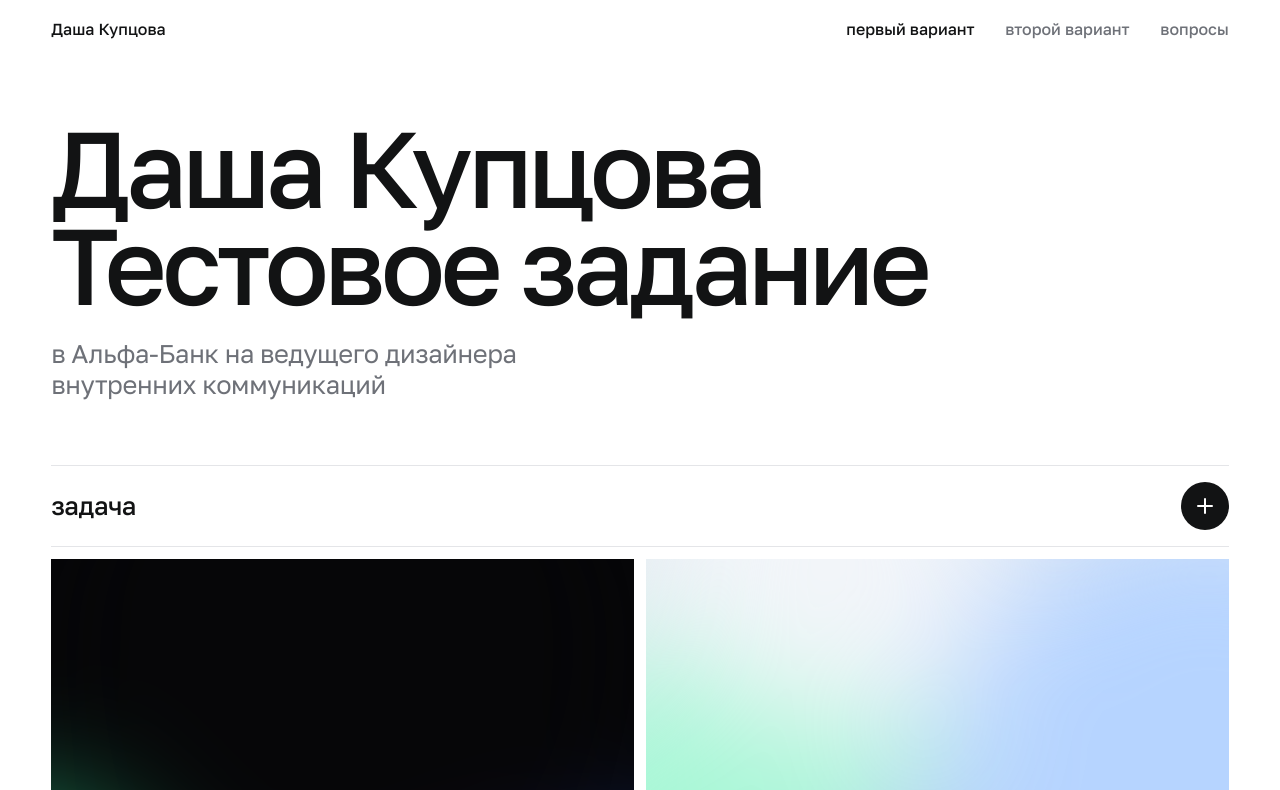
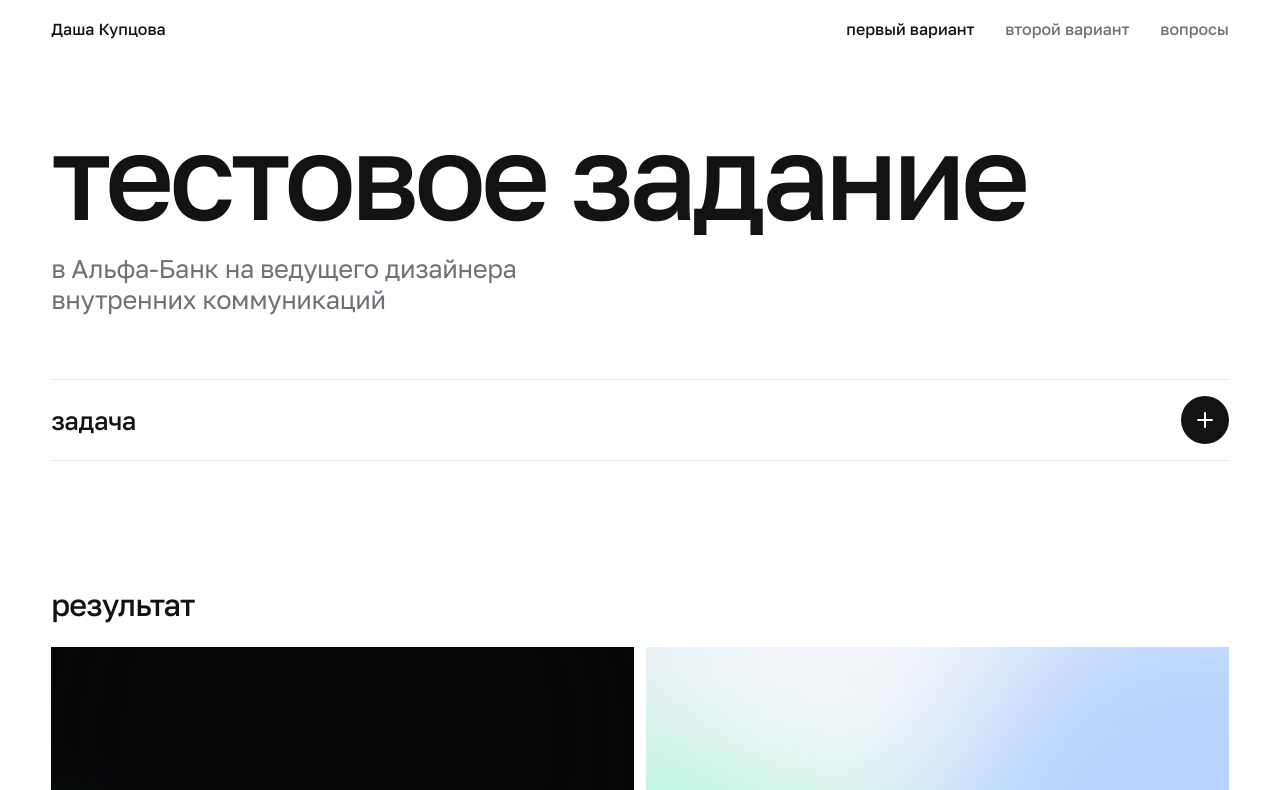
Before and after one commit to kupdasha/alfa, a plain HTML site: page index.html in a window 1280 px wide. Shown: the top 790 px of the page. Drawn offline with Linux system fonts and the light colour scheme.

Commit message:
Заголовок без имени, все строчными; «результат» над карточками; новый текст первого варианта, про стекло — к светлой версии; рус/eng подгружается заранее; черные строки «процесс»

```diff
--- a/al.css
+++ b/al.css
@@ -72,13 +72,20 @@ html{scroll-behavior:smooth;scroll-padding-top:72px}
 /* ---------- первый экран: имя и «тестовое задание» крупно, остальное мельче ---------- */
 .al-hero{padding-top:clamp(120px,15vh,180px)}
 .al-title{display:block}
-.al-title .big{display:block;font-weight:500;font-size:clamp(56px,8.4vw,152px);line-height:.9;letter-spacing:-.045em}
+.al-title .big{display:block;font-weight:500;font-size:clamp(56px,9.4vw,168px);line-height:.9;letter-spacing:-.045em}
 .al-title .sub{display:block;max-width:42ch;margin-top:clamp(20px,2vw,32px);font-weight:400;font-size:clamp(22px,2vw,34px);line-height:1.2;letter-spacing:-.015em;color:var(--mute);text-wrap:balance}
 
 /* ---------- раскрывающиеся строки: задача и процесс ---------- */
 .al-fold{border-top:1px solid var(--line);border-bottom:1px solid var(--line)}
 .al-task{margin-top:clamp(40px,5vw,80px)}
 .al-sec .al-fold{margin-top:clamp(72px,8vw,136px)}
+/* строка «процесс» — черная плашка, чтобы ее нельзя было пропустить; содержимое под ней как было */
+.al-fold.dark{border:0}
+.al-fold.dark>.al-fold-row{background:var(--ink);color:#fff;padding:22px clamp(24px,3vw,48px);min-height:96px;transition:background .3s}
+.al-fold.dark>.al-fold-row .pm{background:#fff}
+.al-fold.dark>.al-fold-row .pm::before,.al-fold.dark>.al-fold-row .pm::after{background:var(--ink)}
+@media (hover:hover){.al-fold.dark>.al-fold-row:hover{background:#000}.al-fold.dark>.al-fold-row:hover>.pm{background:#fff}}
+.al-fold.dark>.al-fold-body.open>.in{padding-top:clamp(40px,4vw,64px)}
 .al-fold-row{display:flex;align-items:center;justify-content:space-between;gap:24px;width:100%;min-height:80px;padding:18px 0;text-align:left}
 .al-fold-row span{font-weight:500;font-size:clamp(22px,2vw,32px);letter-spacing:-.02em}
 .pm{position:relative;flex:none;width:48px;height:48px;border-radius:50%;background:var(--ink);transition:transform .5s var(--ease),background .3s}
@@ -103,7 +110,8 @@ html{scroll-behavior:smooth;scroll-padding-top:72px}
 .al-brief .wide{grid-column:span 2}
 
 /* ---------- карточки вариантов: переливающиеся градиенты в цветах Альфы ---------- */
-.al-cards{display:grid;grid-template-columns:1fr 1fr;gap:var(--gap);margin-top:var(--gap)}
+.al .al-res{margin:clamp(96px,10vw,176px) 0 clamp(20px,2vw,32px)}
+.al-cards{display:grid;grid-template-columns:1fr 1fr;gap:var(--gap)}
 .al-card{position:relative;display:flex;align-items:flex-end;aspect-ratio:16/10;overflow:hidden;isolation:isolate;padding:clamp(24px,3vw,48px)}
 .al-card b{position:relative;z-index:1;display:inline-flex;align-items:center;gap:14px;font-weight:500;font-size:clamp(28px,3vw,52px);letter-spacing:-.03em;line-height:1}
 .al-card b::after{content:"";width:28px;height:3px;background:currentColor;transition:width .6s var(--ease)}
--- a/al.js
+++ b/al.js
@@ -156,9 +156,9 @@ const PROCESS1 = `
   <h3 class="al-h3">поиски</h3>
   <div class="al-tx">${P('Эскизы с Claude, я пробовала показать дизайн-процесс тремя способами: как поездку на такси (отсылка к собеседованию); бой на мечах или на ринге.', 'al-lead')}</div>
   ${row(['s-trassa', 's-mech', 's-forms', 's-ring'])}
-  <h4 class="al-h4">${T('Как последовательный по этапам механизм')}</h4>
+  <h4 class="al-h4">${T('как последовательный по этапам механизм')}</h4>
   ${row(['s-gears', 's-steps', 's-pult'])}
-  <h4 class="al-h4">${T('Стеклянный материал показывает, что процессы прозрачны')}</h4>
+  <h4 class="al-h4">${T('стеклянный материал показывает, что процессы прозрачны')}</h4>
   ${row(['s-windows', 's-layers', 's-layers2'])}`;
 
 const PROCESS2 = `
@@ -177,7 +177,7 @@ const html = `
 </div></div>
 
 <section class="al-hero al-wrap" id="top">
-  <h1 class="al-title rv"><span class="big">Даша Купцова<br>Тестовое задание</span>
+  <h1 class="al-title rv"><span class="big">тестовое задание</span>
     <span class="sub">${T('в Альфа-Банк на ведущего дизайнера внутренних коммуникаций', false)}</span></h1>
   <div class="al-fold al-task rv">
     <button class="al-fold-row" aria-expanded="false"><span>задача</span><i class="pm" aria-hidden="true"></i></button>
@@ -193,6 +193,7 @@ const html = `
       </div>
     </div></div>
   </div>
+  <h2 class="al-h3 al-res rv">результат</h2>
   <div class="al-cards rv">
     <a href="#v1" class="al-card dark"><span class="g" aria-hidden="true"><i></i><i></i><i></i><i></i></span><b>первый вариант</b></a>
     <a href="#v2" class="al-card light"><span class="g" aria-hidden="true"><i></i><i></i><i></i><i></i></span><b>второй вариант</b></a>
@@ -202,12 +203,13 @@ const html = `
 <!-- ============ первый вариант ============ -->
 <section class="al-sec al-wrap" id="v1">
   ${head('первый вариант')}
-  <div class="al-tx rv">${P('Сложная 3D-конструкция лучше смотрится на тёмном фоне. Светлому подходит один крупный элемент, но связать его со схемой будет трудно. Поэтому стекло, возможно, стоит не брать сюда, а приберечь для более минималистичных задач.', 'al-lead')}</div>
+  <div class="al-tx rv">${P('Я представила процесс как слаженный механизм, в центре которого три основных элемента. Они продолжаются в схеме, а вместе складываются в зелёную букву А — отсылку к логотипу дизайн-команды.', 'al-lead')}</div>
   ${covers('v1', { note: EN_NOTE })}
   <div class="al-tx al-tx-r rv">${P('С главной шестерёнки на обложке я беру три основных переключателя, о которых шла речь, увеличиваю их и ставлю под каждый блок схемы.', 'al-lead')}</div>
   <div class="al-wide rv">${pic('v1-schema')}</div>
+  <div class="al-tx rv">${P('Сложная 3D-конструкция лучше смотрится на тёмном фоне. Светлому подходит один крупный элемент, но связать его со схемой будет трудно. Поэтому стекло, возможно, стоит не брать сюда, а приберечь для более минималистичных задач.', 'al-lead')}</div>
   ${covers('v1', { light: true })}
-  ${fold('процесс', PROCESS1)}
+  ${fold('процесс', PROCESS1, 'dark')}
 </section>
 
 <!-- ============ второй вариант ============ -->
@@ -223,7 +225,7 @@ const html = `
   <div class="al-wide rv">${pic('v2-schema')}</div>
   <div class="al-tx rv">${P('Сложная 3D-конструкция лучше смотрится на тёмном фоне. Светлому фону больше подходит один крупный элемент, но такой элемент будет трудно связать со схемой. Поэтому стекло, возможно, лучше не брать для этой задачи и приберечь для более минималистичных.', 'al-lead')}</div>
   ${covers('v2', { light: true })}
-  ${fold('процесс', PROCESS2)}
+  ${fold('процесс', PROCESS2, 'dark')}
 </section>
 
 <!-- ============ вопросы и финал ============ -->
@@ -233,7 +235,7 @@ const html = `
 </section>
 
 <section class="al-end">
-  <div class="al-wrap"><h2 class="al-h1 rv">${T('Спасибо за просмотр,', false)}<br>${T('едем в офис?', false)}</h2></div>
+  <div class="al-wrap"><h2 class="al-h1 rv">${T('спасибо за просмотр,', false)}<br>${T('едем в офис?', false)}</h2></div>
   <div class="road"><div class="scene">${TAXI}</div><div class="asphalt"><i></i></div></div>
 </section>
 <button class="al-up" aria-label="наверх"><svg viewBox="0 0 24 24" fill="none" stroke="currentColor" stroke-width="2" stroke-linecap="round" stroke-linejoin="round"><path d="M12 19V5M5 12l7-7 7 7"/></svg></button>
@@ -298,17 +300,18 @@ function toggle(btn, body) {
 ROOT.querySelectorAll('.al-fold').forEach(f => toggle(f.querySelector('.al-fold-row'), f.querySelector('.al-fold-body')));
 ROOT.querySelectorAll('.al-faq .qa').forEach(q => toggle(q.querySelector('button'), q.querySelector('.ans')));
 
-/* ---------- переключатель «рус / eng»: английская версия грузится только по нажатию ---------- */
+/* ---------- переключатель «рус / eng»: английская версия подгружается заранее, пока блок подъезжает к экрану ---------- */
+const loadEn = box => box.querySelectorAll('img.en[data-src]').forEach(en => { en.loading = 'eager'; en.srcset = en.dataset.srcset; en.src = en.dataset.src; delete en.dataset.src; });
+const enIO = new IntersectionObserver(es => es.forEach(e => { if (e.isIntersecting) { loadEn(e.target); enIO.unobserve(e.target); } }), { rootMargin: '800px 0px' });
 ROOT.querySelectorAll('.al-covers.lang').forEach(box => {
+  enIO.observe(box);
   const sw = box.querySelector('.al-switch');
   sw.addEventListener('click', () => {
     const on = sw.getAttribute('aria-checked') !== 'true';
     sw.setAttribute('aria-checked', on);
+    loadEn(box);
     box.querySelectorAll('.al-flip').forEach(f => {
-      const en = f.querySelector('.en');
-      if (en.dataset.src) { en.srcset = en.dataset.srcset; en.src = en.dataset.src; delete en.dataset.src; }
-      const go = () => f.classList.toggle('is-en', on);
-      if (on && !en.complete) en.addEventListener('load', go, { once: true }); else go();
+      f.classList.toggle('is-en', on);
       f.dataset.full = `img/${f.dataset.name.replace(/(cover|sq)$/, on ? '$1-en' : '$1')}.webp`;
     });
   });
```
